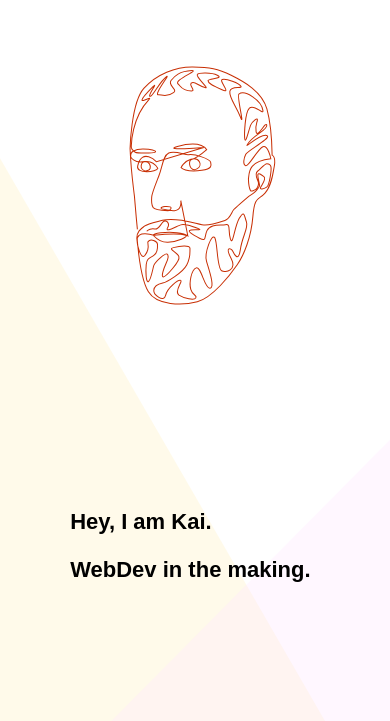
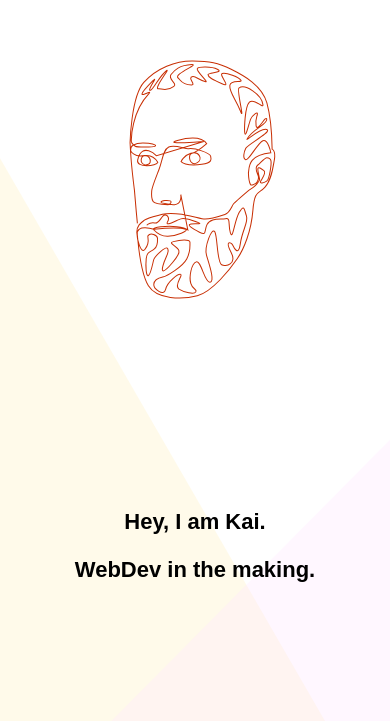
Before and after one commit to kaimue/portfolio, a React (Create React App) app: page / in a window 390 px wide. Shown: the part 123-844 px from the top of the page. Built offline with nearby package versions, Linux system fonts and the light colour scheme.

Commit message:
changed some css for mobile

```diff
--- a/src/App.css
+++ b/src/App.css
@@ -64,12 +64,12 @@ button.inactive:hover {
 }
 @keyframes secondWelcome {
   0% {
+    transform: translateX(100%);
     opacity: 0;
-    transform: translateX(100%);
   }
   100% {
+    transform: translateX(0%);
     opacity: 1;
-    transform: translateX(0%);
   }
 }
 @keyframes strokeAni {
@@ -133,6 +133,7 @@ button.inactive:hover {
   justify-content: flex-start;
   align-items: flex-end;
   height: 100vh;
+  width: 100vw;
 }
 
 #welcomeHeadline {
@@ -157,6 +158,7 @@ button.inactive:hover {
   bottom: 0;
   right: -30vw;
   height: 100vh;
+  width: 100vw;
 }
 
 .portraitpath {
@@ -167,13 +169,6 @@ button.inactive:hover {
   animation: strokeAni 2s;
   animation-fill-mode: both;
   animation-delay: 0.8s;
-}
-
-.portraitpath.loaded {
-  stroke: #c82f04;
-  fill: none;
-  stroke-width: 1;
-  stroke-dasharray: 0;
 }
 
 #aboutMe {
@@ -335,23 +330,35 @@ a:hover {
   #homeButton {
     display: none;
   }
+  #welcome {
+    display: flex;
+    justify-content: center;
+    align-items: flex-end;
+    height: 100vh;
+    width: 100vw;
+  }
+  #welcomeHeadline {
+    font-size: max(1.6vw, 22px);
+    text-align: center;
+  }
   #firstWelcome {
-    padding-left: 18vw;
-    animation: firstWelcome 0.6s ease-out;
+    padding: 0%;
+    animation: none;
   }
   #secondWelcome {
-    padding-left: 18vw;
+    padding-left: 0;
     padding-bottom: 25vw;
-    animation: secondWelcome 0.6s ease-out;
-    animation-fill-mode: both;
-    animation-delay: 0.6s;
+    animation: none;
   }
   #portrait {
     position: fixed;
-    bottom: 0;
+    height: 100vh;
+    width: 100vw;
     right: -25vw;
-    bottom: 20vw;
-    height: 100vh;
+    bottom: 10vh;
+  }
+  .portraitpath {
+    animation-delay: 0s;
   }
   #aboutMe {
     display: flex;
--- a/src/App.scss
+++ b/src/App.scss
@@ -84,12 +84,12 @@ button.inactive:hover {
 
 @keyframes secondWelcome {
   0% {
+    transform: translateX(100%);
     opacity: 0;
-    transform: translateX(100%);
   }
   100% {
+    transform: translateX(0%);
     opacity: 1;
-    transform: translateX(0%);
   }
 }
 
@@ -153,6 +153,7 @@ button.inactive:hover {
   justify-content: flex-start;
   align-items: flex-end;
   height: 100vh;
+  width: 100vw;
 }
 
 #welcomeHeadline {
@@ -177,6 +178,7 @@ button.inactive:hover {
   bottom: 0;
   right: -30vw;
   height: 100vh;
+  width: 100vw;
 }
 
 .portraitpath {
@@ -187,13 +189,6 @@ button.inactive:hover {
   animation: strokeAni 2s;
   animation-fill-mode: both;
   animation-delay: 0.8s;
-}
-
-.portraitpath.loaded {
-  stroke: $primary-color;
-  fill: none;
-  stroke-width: 1;
-  stroke-dasharray: 0;
 }
 
 #aboutMe {
@@ -331,25 +326,40 @@ a:hover {
     display: none;
   }
 
+  #welcome {
+    display: flex;
+    justify-content: center;
+    align-items: flex-end;
+    height: 100vh;
+    width: 100vw;
+  }
+
+  #welcomeHeadline {
+    font-size: max(1.6vw, 22px);
+    text-align: center;
+  }
+
   #firstWelcome {
-    padding-left: 18vw;
-    animation: firstWelcome 0.6s ease-out;
+    padding: 0%;
+    animation: none;
   }
 
   #secondWelcome {
-    padding-left: 18vw;
+    padding-left: 0;
     padding-bottom: 25vw;
-    animation: secondWelcome 0.6s ease-out;
-    animation-fill-mode: both;
-    animation-delay: 0.6s;
+    animation: none;
   }
 
   #portrait {
     position: fixed;
-    bottom: 0;
+    height: 100vh;
+    width: 100vw;
     right: -25vw;
-    bottom: 20vw;
-    height: 100vh;
+    bottom: 10vh;
+  }
+
+  .portraitpath {
+    animation-delay: 0s;
   }
 
   #aboutMe {
--- a/src/components/Layout.js
+++ b/src/components/Layout.js
@@ -105,6 +105,7 @@ const Layout = () => {
 
   useEffect(() => {
     const element = elementRef?.current;
+    console.log(dimensions);
     if (!element) return;
     const observer = new ResizeObserver(() => {
       setDimensions({
```
Also changed, not shown: src/components/Welcome.js, 1 other file (tests, documents, lock files or other folders).
